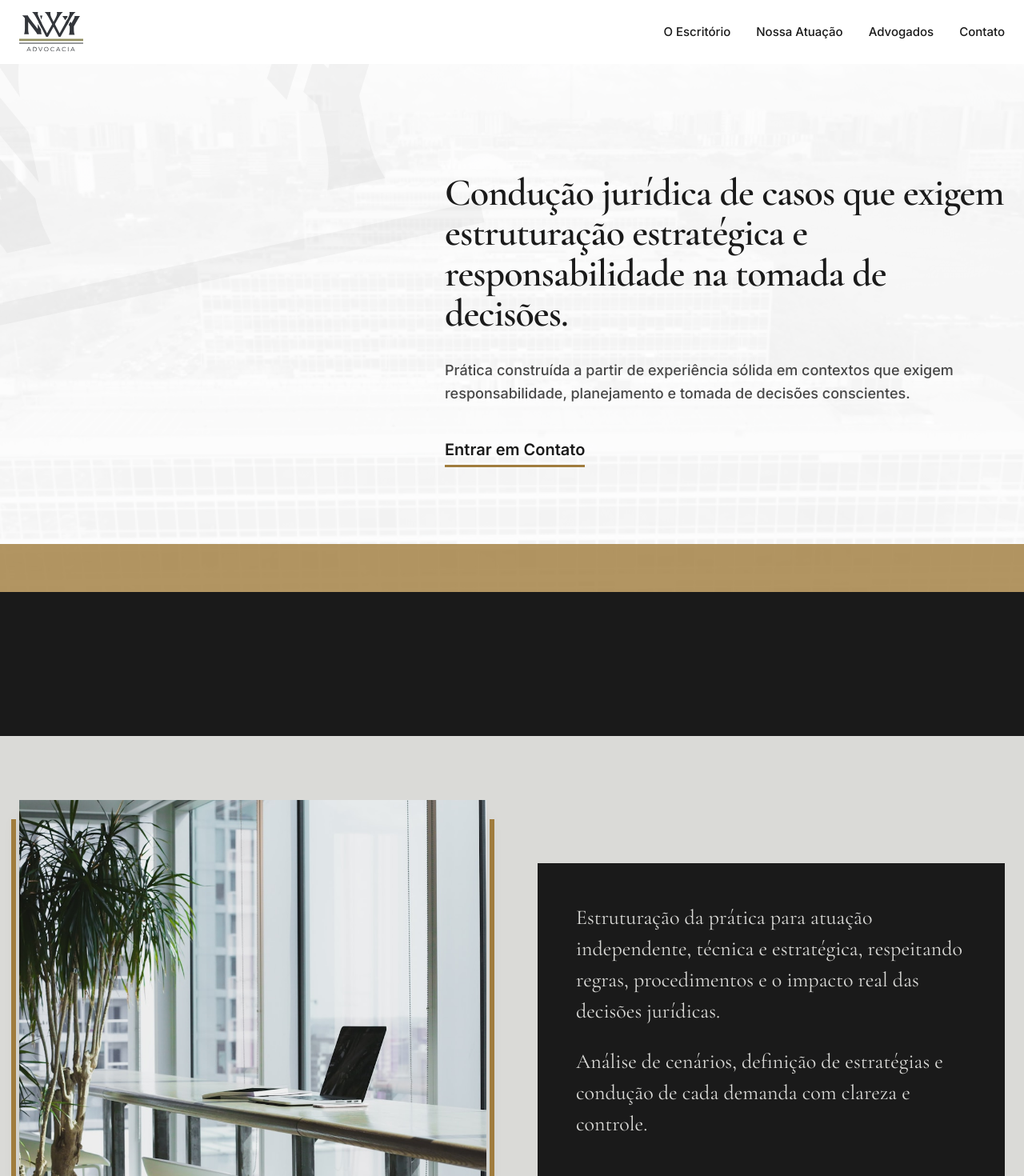
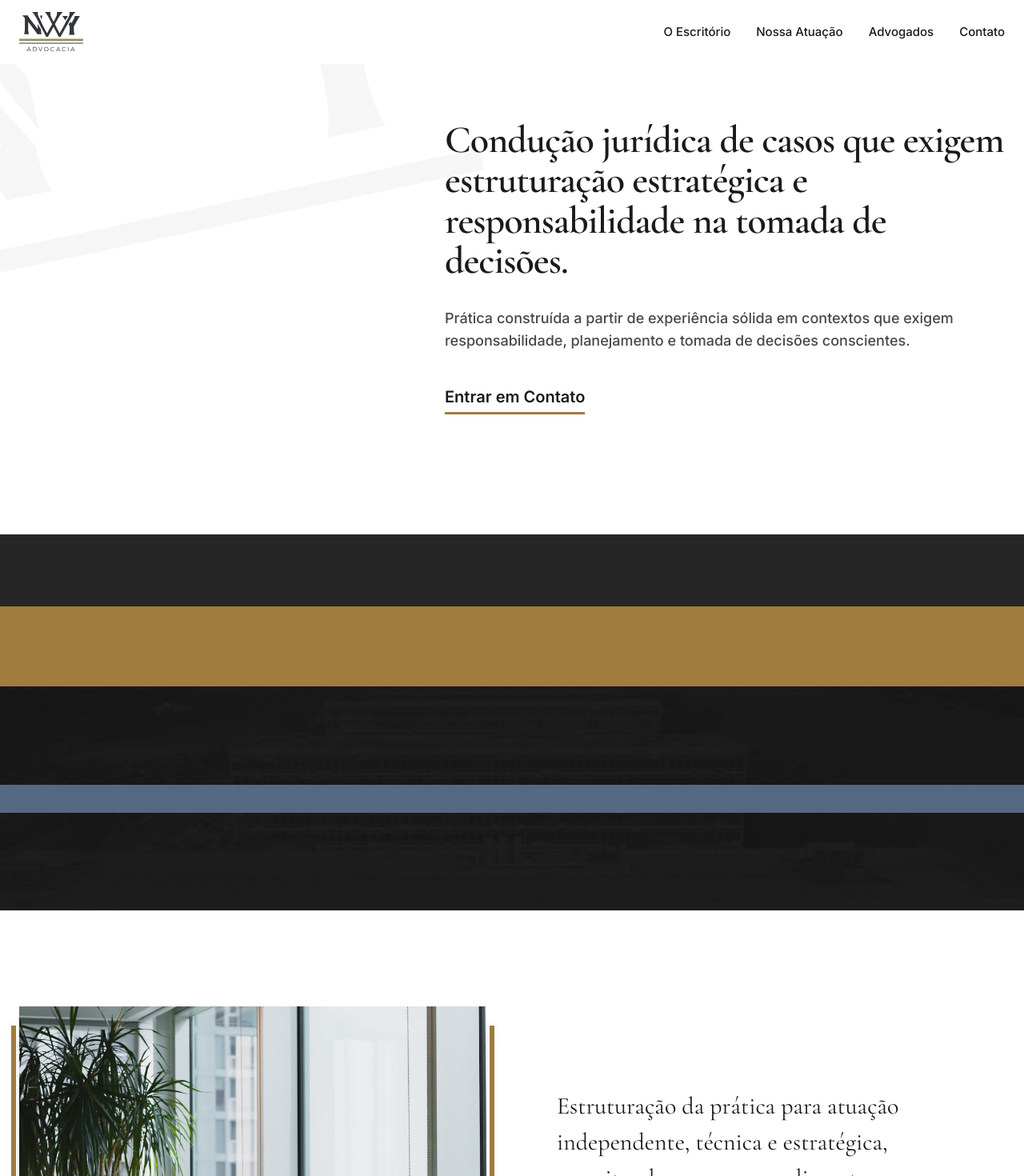
Before and after one commit to ferteles/nwy-advocacia, a React (Vite) app: page / in a window 1280 px wide. Shown: the top 1470 px of the page at 80% size. Built offline with nearby package versions, Linux system fonts and the light colour scheme.

Commit message:
UI Fix: Apply complex horizontal band transitions below Hero

```diff
--- a/src/app/App.tsx
+++ b/src/app/App.tsx
@@ -118,13 +118,9 @@ function Navbar() {
 
 function Hero() {
   return (
-    <section className="relative min-h-[85vh] md:min-h-screen flex items-center overflow-hidden">
-      <div className="absolute inset-0">
-        <img src={imgHeroBg} alt="" className="w-full h-full object-cover opacity-5" />
-      </div>
+    <>
+      <section className="relative min-h-[75vh] flex items-center overflow-hidden bg-white z-10">
         <NWWatermark className="text-[#000]" />
-      <div className="absolute bottom-0 left-0 right-0 h-[50px] md:h-[60px]" style={{ background: COLORS.dark }} />
-      <div className="absolute bottom-[50px] md:bottom-[60px] left-0 right-0 h-[36px] md:h-[60px] opacity-80" style={{ background: COLORS.gold }} />
         <div className="relative max-w-7xl mx-auto px-4 md:px-6 w-full py-[120px] md:py-[150px]">
           <div className="max-w-[340px] md:max-w-[700px] md:ml-auto">
             <h1 className="font-['Cormorant_Garamond',serif] font-semibold tracking-[-0.02em] text-[#1A1A1A]" style={{ fontSize: "clamp(32px, 4.5vw, 48px)", lineHeight: 1.05 }}>
@@ -139,47 +135,56 @@ function Hero() {
           </div>
         </div>
       </section>
+
+      {/* Decorative Transition Bars (Figma Sync) */}
+      <div className="w-full flex flex-col z-0">
+        {/* Band 1: Charcoal Dark */}
+        <div className="w-full h-[60px] md:h-[90px]" style={{ background: COLORS.darkAlt }} />
+        {/* Band 2: Deep Gold */}
+        <div className="w-full h-[70px] md:h-[100px]" style={{ background: COLORS.gold }} />
+        {/* Band 3: Dark Overlay with Congress Background and Blue Accent Strip */}
+        <div className="relative w-full h-[200px] md:h-[280px] flex items-center" style={{ background: COLORS.dark }}>
+          <img src={imgHeroBg} alt="" className="absolute inset-0 w-full h-full object-cover grayscale opacity-20 mix-blend-overlay" />
+          <div className="relative z-10 w-full h-[25px] md:h-[35px]" style={{ background: COLORS.accent, opacity: 0.9 }} />
+        </div>
+      </div>
+    </>
   );
 }
 
 function About() {
   return (
-    <section id="escritorio" className="relative overflow-hidden py-[80px] md:py-[120px]">
-      {/* Dark bar behind image on desktop */}
-      <div className="hidden lg:block absolute left-0 top-0 w-full h-[689px]" style={{ background: COLORS.dark }} />
+    <section id="escritorio" className="relative overflow-hidden pt-[80px] md:pt-[120px] pb-[80px] md:pb-[120px] bg-white">
+      {/* Mobile layout */}
       <div className="block lg:hidden" style={{ background: COLORS.light }}>
-        <div className="px-4 pt-8 pb-0">
-          <div className="relative">
+        <div className="px-4 pt-10 pb-10">
+          <div className="relative mb-8">
             <div className="absolute right-0 top-0 bottom-0 w-[4px]" style={{ background: COLORS.gold }} />
             <img src={imgOffice} alt="Escritório" className="w-full h-[300px] object-cover" />
           </div>
-        </div>
-      </div>
-      <div className="block lg:hidden" style={{ background: COLORS.dark }}>
-        <div className="px-4 py-10">
-          <p className="font-['Cormorant_Garamond',serif] text-[#dadad7]" style={{ fontSize: 22, lineHeight: 1.5 }}>
+          <p className="font-['Cormorant_Garamond',serif] text-[#1A1A1A]" style={{ fontSize: 24, lineHeight: 1.5 }}>
             Estruturação da prática para atuação independente, técnica e estratégica, respeitando regras, procedimentos e o impacto real das decisões jurídicas.
           </p>
-          <p className="font-['Cormorant_Garamond',serif] text-[#dadad7] mt-4" style={{ fontSize: 22, lineHeight: 1.5 }}>
+          <p className="font-['Cormorant_Garamond',serif] font-semibold text-[#1A1A1A] mt-6" style={{ fontSize: 24, lineHeight: 1.5 }}>
             Análise de cenários, definição de estratégias e condução de cada demanda com clareza e controle.
           </p>
         </div>
       </div>
 
       {/* Desktop layout */}
-      <div className="hidden lg:block relative" style={{ background: COLORS.light }}>
-        <div className="max-w-7xl mx-auto px-6 py-20 flex gap-16 items-center">
+      <div className="hidden lg:block relative bg-white">
+        <div className="max-w-7xl mx-auto px-6 flex gap-16 items-center">
           <div className="w-1/2 relative">
             <div className="absolute -left-[10px] top-6 bottom-6 w-[6px]" style={{ background: COLORS.gold }} />
             <div className="absolute -right-[10px] top-6 bottom-6 w-[6px]" style={{ background: COLORS.gold }} />
             <img src={imgOffice} alt="Escritório" className="w-full h-[550px] object-cover shadow-xl" />
           </div>
           <div className="w-1/2">
-            <div className="p-12" style={{ background: COLORS.dark }}>
-              <p className="font-['Cormorant_Garamond',serif] text-[#dadad7]" style={{ fontSize: 26, lineHeight: 1.5 }}>
+            <div className="p-12 pl-6 bg-transparent">
+              <p className="font-['Cormorant_Garamond',serif] text-[#1A1A1A]" style={{ fontSize: 30, lineHeight: 1.5 }}>
                 Estruturação da prática para atuação independente, técnica e estratégica, respeitando regras, procedimentos e o impacto real das decisões jurídicas.
               </p>
-              <p className="font-['Cormorant_Garamond',serif] text-[#dadad7] mt-6" style={{ fontSize: 26, lineHeight: 1.5 }}>
+              <p className="font-['Cormorant_Garamond',serif] font-semibold text-[#1A1A1A] mt-8" style={{ fontSize: 30, lineHeight: 1.5 }}>
                 Análise de cenários, definição de estratégias e condução de cada demanda com clareza e controle.
               </p>
             </div>
```
Lines whose indentation alone changed are shown as unchanged.
